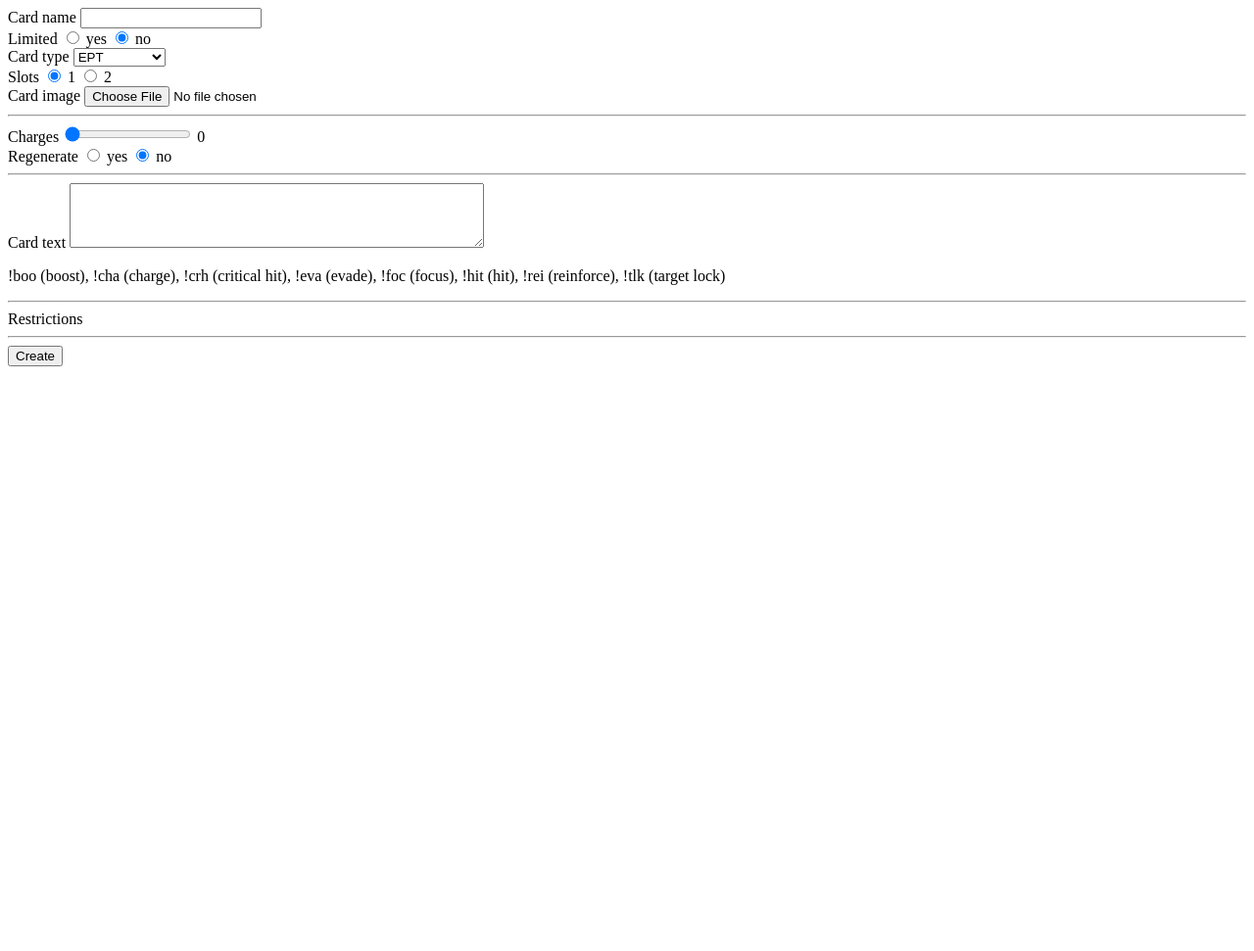
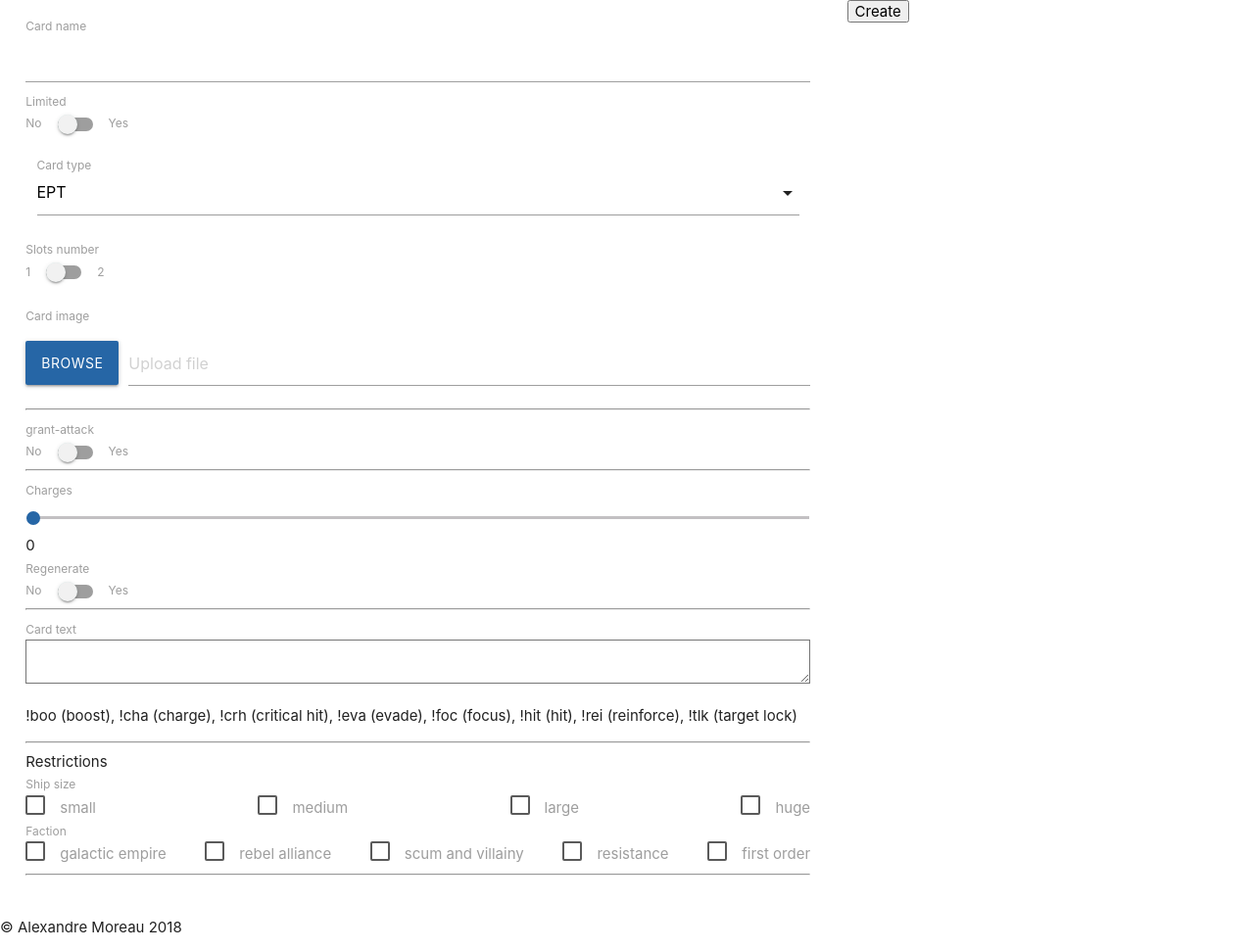
Before and after one commit to Alexandre-Moreau/xwing-card-creator, a PHP site: page / in a window 1280 px wide. Shown: the top 971 px of the page at 98% size. Before the commit the page ends 374 px from the top, so only its background shows below. Run offline with PHP 8.4, Linux system fonts and the light colour scheme.

Commit message:
added manterialize.css + minor changes

```diff
--- a/index.html
+++ b/index.html
@@ -6,17 +6,23 @@
 		<title>Card generator</title>
 		<meta charset="UTF-8">
 		<script src="https://ajax.googleapis.com/ajax/libs/jquery/3.3.1/jquery.min.js"></script>
+		<link rel="stylesheet" href="https://cdnjs.cloudflare.com/ajax/libs/materialize/1.0.0-rc.2/css/materialize.min.css">
+		<script src="https://cdnjs.cloudflare.com/ajax/libs/materialize/1.0.0-rc.2/js/materialize.min.js"></script>
+		<link rel="stylesheet" href="src/style.css">
 	</head>
 	<body>
+		<div class="row">
+			<div class="col s8">
 				<form id="form-main">
 					<label for="card-name">Card name</label>
-			<input type="text" id="card-name">
+					<input type="text" name="card-name">
 					<br/>
 					<label for="limited">Limited</label>
-			<input type="radio" name="limited" value="yes"> yes
-			<input type="radio" name="limited" value="no" checked> no
+					<div class="switch">
+						<label>No<input type="checkbox" name="limited"><span class="lever"></span>Yes</label>
+					</div>
 					<br/>
-			<label for="card-type">Card type</label>
+					<div class="input-field col s12">
 						<select name="card-type">
 							<option value="ept" selected>EPT</option>
 							<option value="force">Force</option>
@@ -33,50 +39,87 @@
 							<option value="title">Title</option>
 							<option value="modification">Modification</option>
 						</select>
+						<label for="card-type">Card type</label>
+					</div>
 					<br/>
-			<label for="slots-numbers">Slots</label>
-			<input type="radio" name="lots-numbers" value="1" checked> 1
-			<input type="radio" name="lots-numbers" value="2"> 2
+					<label for="slots-number">Slots number</label>
+					<div class="switch">
+						<label>1<input type="checkbox" name="slots-number"><span class="lever"></span>2</label>
+					</div>
 					<br/>
+
 					<label for="card-image">Card image</label>
-			<input name="card-image" id="card-image" type="file"/>
+					<div class="file-field input-field">
+						<div class="btn">
+							<span>Browse</span>
+							<input type="file" />
+						</div>
+
+						<div class="file-path-wrapper">
+							<input name="card-image" class="file-path validate" type="text" placeholder="Upload file"/>
+						</div>
+					</div>
+
 					<hr/>
+					<div id="grant-attack">
+						<label for="limited">grant-attack</label>
+						<div class="switch">
+							<label>No<input type="checkbox" name="grant-attack"><span class="lever"></span>Yes</label>
+						</div>
+						<hr/>
+					</div>
 					<div id="secondary-weapon-stats" hidden>
-				<label for="require">Required</label>
-				<input type="radio" name="require" value="nothing" checked> nothing
-				<input type="radio" name="require" value="target-lock"> targe lock
-				<input type="radio" name="require" value="focus"> focus
+						<label for="require">Require</label>
+						<div class="inputContainer">
+							<label><input type="radio" name="require" value="nothing" checked><span>nothing</span></label>
+							<label><input type="radio" name="require" value="target-lock"><span>target lock</span></label>
+							<label><input type="radio" name="require" value="focus"><span>focus</span></label>
+						</div>
+						<label for="arc-type">Firing arc type</label>
+						<div class="inputContainer">
+							<label><input type="radio" name="arc-type" value="classic" checked><span>classic</span></label>
+							<label><input type="radio" name="arc-type" value="rear-classic"><span>rear facing</span></label>
+							<label><input type="radio" name="arc-type" value="bullseye"><span>bullseye</span></label>
+							<label><input type="radio" name="arc-type" value="rear-bullseye"><span>rear bullseye</span></label>
+							<label><input type="radio" name="arc-type" value="single-rotating"><span>single rotating</span></label>
+							<label><input type="radio" name="arc-type" value="double-rotating"><span>double rotating</span></label>
+						</div>
 						<br/>
-				<label for="dice-number">Dices</label>
+						<div class="row">
+							<div class="col s6">
+								<label for="dice-number">Number of dices</label>
 								<input type="range" id="dice-number" name="min-range" min="1" max="9" value="3"/>
 								<span id="dice-number-visualizer"></span>
-				<br/>
+							</div>
+							<div class="col s6">
 								<label for="range-bonus">Range bonus</label>
-				<input type="radio" name="range-bonus" value="yes" checked> yes
-				<input type="radio" name="range-bonus" value="no"> no
-				<br/>
-				<label for="arc-type">Firing arc type</label>
-				<input type="radio" name="arc-type" value="classic" checked> classic
-				<input type="radio" name="arc-type" value="bullseye"> bullseye
-				<input type="radio" name="arc-type" value="single-rotating"> single rotating
-				<input type="radio" name="arc-type" value="double-rotating"> double rotating
-				<br/>
+								<div class="switch">
+									<label>No<input type="checkbox" name="range-bonus"><span class="lever"></span>Yes</label>
+								</div>
+							</div>
+						</div>
+						<div class="row">
+							<div class="col s6">
 								<label for="min-range">Minimum range</label>
-				<input type="range" id="min-range" name="min-range" min="1" max="5" value="1"/>
+								<input type="range" id="min-range" name="min-range" min="0" max="5" value="1"/>
 								<span id="min-range-visualizer"></span>
-				<br/>
+							</div>
+							<div class="col s6">
 								<label for="max-range">Maximum range</label>
-				<input type="range" id="max-range" name="max-range" min="1" max="5" value="3"/>
+								<input type="range" id="max-range" name="max-range" min="0" max="5" value="3"/>
 								<span id="max-range-visualizer"></span>
+							</div>
+						</div>
 						<hr/>
 					</div>
 					<label for="charge-number">Charges</label>
 					<input type="range" id="charge-number" name="charge-number" min="0" max="9" value="0"/>
 					<span id="charge-number-visualizer"></span>
 					<br/>
-			<label for="charge-regenerate">Regenerate</label>
-			<input type="radio" name="charge-regenerate" value="yes"> yes
-			<input type="radio" name="charge-regenerate" value="no" checked> no
+					<label for="regenerate">Regenerate</label>
+						<div class="switch">
+							<label>No<input type="checkbox" name="regenerate"><span class="lever"></span>Yes</label>
+						</div>
 					<hr/>
 					<!--
 						!boo		boost
@@ -93,17 +136,38 @@
 					<p>!boo (boost), !cha (charge), !crh (critical hit), !eva (evade), !foc (focus), !hit (hit), !rei (reinforce), !tlk (target lock)</p>
 					<hr/>
 					Restrictions
+					<br/>
+					<label for="restrictions-ship-size">Ship size</label>
+					<div class="inputContainer">
+						<label><input type="checkbox" name="restrictions-ship-size" value="small" class="filled-in"><span>small</span></label>
+						<label><input type="checkbox" name="restrictions-ship-size" value="medium" class="filled-in"><span>medium</span></label>
+						<label><input type="checkbox" name="restrictions-ship-size" value="large" class="filled-in"><span>large</span></label>
+						<label><input type="checkbox" name="restrictions-ship-size" value="huge" class="filled-in"><span>huge</span></label>
+					</div>
+					<label for="restrictions-faction">Faction</label>
+					<div class="inputContainer">
+						<label><input type="checkbox" name="restrictions-faction" value="empire" class="filled-in"><span>galactic empire</span></label>
+						<label><input type="checkbox" name="restrictions-faction" value="rebels" class="filled-in"><span>rebel alliance</span></label>
+						<label><input type="checkbox" name="restrictions-faction" value="scums" class="filled-in"><span>scum and villainy</span></label>
+						<label><input type="checkbox" name="restrictions-faction" value="resistance" class="filled-in"><span>resistance</span></label>
+						<label><input type="checkbox" name="restrictions-faction" value="first-order" class="filled-in"><span>first order</span></label>
+					</div>
 					<hr/>
+				</form>
+			</div>
+			<div class="col s4">
 				<input type="submit" value="Create">
-		</form>
-
-		<br/>
-
 				<div id="outputImageContainer">
 					<img src="">
 					<br/>
-			<a download="" href="">
+					<a download="" href=""></a>
 				</div>
+			</div>
+		</div>
+		<footer>
+			<p>&copy; Alexandre Moreau 2018</p>
+			<p><a href="https://github.com/Alexandre-Moreau/xwing-card-creator" target="blank"><img src="img/GitHub-Mark-32px"> Code</a></p>
+		</footer>
 
 		<script>
 			var form = $("form#form-main");
@@ -111,20 +175,30 @@
 			var logOutput = false;
 
 			$(document).ready(function(){
+				$('select').formSelect();
 				$('input[type=range]#dice-number').trigger('change');
 				$('input[type=range]#min-range').trigger('change');
 				$('input[type=range]#max-range').trigger('change');
 				$('input[type=range]#charge-number').trigger('change');
 			});
 
-			$('select[name=card-type]').change(function(e){
+			$('input[type=submit]').click(function(e){
+				form.submit();
+			});
+
+			// ----------------------------------- Show or hide secondary weapon div
+
+			$('select[name=card-type], input[name=grant-attack]').change(function(e){
 
 				var cardType = $('select[name=card-type] option:selected').val();
+				var grantAttack = $('form#form-main input[name=grant-attack]:checked').val();
 
 				$('form#form-main input').prop('disabled', false);
 
 				if(cardType == 'torpedoes' || cardType == 'missiles' || cardType == 'cannon' || cardType == 'turret'){
+
 					$('div#secondary-weapon-stats').show();
+					$('div#grant-attack').hide();
 
 					if(cardType == 'torpedoes' || cardType == 'missiles'){
 						$('form#form-main input[name=charge-regenerate][value=yes]').prop('disabled', true);
@@ -135,11 +209,13 @@
 
 					if(cardType == 'turret'){
 						$('form#form-main input[name=arc-type][value=classic]').prop('disabled', true);
+						$('form#form-main input[name=arc-type][value=rear-classic]').prop('disabled', true);
 						$('form#form-main input[name=arc-type][value=bullseye]').prop('disabled', true);
-						if(selectedArc == 'classic' || selectedArc == 'bullseye'){
+						$('form#form-main input[name=arc-type][value=rear-bullseye]').prop('disabled', true);
+						if(selectedArc == 'classic' || selectedArc == 'bullseye' || selectedArc == 'rear-classic' || selectedArc == 'rear-bullseye'){
 							$('form#form-main input[name=arc-type][value=single-rotating]').prop('checked', true);
 						}
-					}else{
+					}else if(cardType == 'torpedoes' || cardType == 'missiles' || cardType == 'cannon'){
 						$('form#form-main input[name=arc-type][value=single-rotating]').prop('disabled', true);
 						$('form#form-main input[name=arc-type][value=double-rotating]').prop('disabled', true);
 						if(selectedArc == 'single-rotating' || selectedArc == 'double-rotating'){
@@ -147,12 +223,21 @@
 						}
 					}
 
+				}else if(grantAttack == 'yes'){
+
+					$('div#secondary-weapon-stats').show();
+					$('form#form-main input[name=arc-type][value=classic]').prop('checked', true);
+
 				}else{
+
 					$('div#secondary-weapon-stats').hide();
+					$('div#grant-attack').show();
+					$('form#form-main input[name=card-text_size][value=large').prop('disabled', false);
 
-					$('form#form-main input[name=card-text_size][value=large').prop('disabled', false);
 				}
 			});
+
+			// ----------------------------------- Create attack text
 
 			$('select[name=card-type], form#form-main input[name=require], form#form-main input[type=range]#charge-number').change(function(e){
 				var cardType = $('select[name=card-type] option:selected').val();
@@ -165,9 +250,9 @@
 					text += 'Attack';
 					if(require != 'nothing'){
 						if(require == 'target-lock'){
-							text += ' (!tl)';
+							text += ' (!tlk)';
 						}else{
-							text += ' (!fo)';
+							text += ' (!foc)';
 						}
 					}
 					text += ': ';
@@ -179,6 +264,8 @@
 					$('textarea[name=card-text]').val(text);
 				}
 			});
+
+			// ----------------------------------- Visualisers
 
 			$('input[type=range]#dice-number').change(function(e){
 				$('span#dice-number-visualizer').html( $('input[type=range]#dice-number').val() );
@@ -204,19 +291,16 @@
 				$('span#charge-number-visualizer').html( $('input[type=range]#charge-number').val() );
 			});
 
+			// ----------------------------------- Form submit
+
 			form.submit(function(e){
 				e.preventDefault();
 
 				var formData = new FormData();
 
-				$('form#form-main input').each(function(){
-					if( $(this).attr('type') == 'text'){
-						//console.log($(this).val());
-						formData.append( $(this).attr('id') , $(this).val() )
-					}
-				});
+				formData.append('card-name', $('form#form-main input[name=card-name]').val());
 
-				formData.append('limited', $('form#form-main input[name=limited]:checked').val());
+				formData.append('limited', $('input[type=checkbox][name=limited]').prop('checked'));
 
 				formData.append('image', $('form#form-main input[type=file]')[0].files[0]);
 
@@ -259,7 +343,7 @@
 						var dataUri = data.dataUri;
 						$("div#outputImageContainer img").attr('src', dataUri);
 						$("div#outputImageContainer a").attr('href', dataUri);
-						$("div#outputImageContainer a").attr('download', $('form#form-main input#card-name').val().replace(/ /g,"_"));
+						$("div#outputImageContainer a").attr('download', $('form#form-main input[name=card-name]').val().replace(/ /g,"_"));
 						$("div#outputImageContainer a").html('Download');
 
 					},
--- /dev/null
+++ b/src/style.css
@@ -0,0 +1,61 @@
+:root{
+	--main-dark-color: #2666a6;
+	--main-light-color: #85a6c7;
+}
+
+#form-main{
+	padding: 15px;
+	margin: 0px;
+}
+
+.switch label input[type=checkbox]:checked+.lever {
+    background-color: var(--main-light-color);
+}
+.switch label input[type=checkbox]:checked+.lever:after {
+    background-color: var(--main-dark-color);
+}
+.dropdown-content li>a, .dropdown-content li>span {
+	color: var(--main-dark-color);
+}
+
+.btn{
+	background-color: var(--main-dark-color);
+}
+
+.btn:hover{
+	background-color: var(--main-light-color);
+}
+
+input.valid[type=text]:not(.browser-default){
+	border-bottom: 2px var(--main-dark-color);
+	box-shadow: 0 2px 0 0 var(--main-dark-color);
+}
+
+input[type=range]::-webkit-slider-thumb {
+	background-color: var(--main-dark-color);
+}
+
+input[type=range]::-moz-range-thumb {
+	background-color: var(--main-dark-color);
+}
+
+input[type=range]::-ms-thumb {
+	background-color: var(--main-dark-color);
+}
+
+input[type="radio"].with-gap:checked+span:after, input[type="radio"]:checked+span:after, [type="radio"].with-gap:checked+span:before, [type="radio"].with-gap:checked+span:after, input[type="checkbox"].filled-in:checked+span:not(.lever):after {
+    border: 2px solid var(--main-dark-color);
+    background-color: var(--main-dark-color);
+}
+
+div.inputContainer{
+	text-align-last:justify;
+}
+
+div.inputContainer label input[type=checkbox]{
+	display:inline-block;
+}
+
+input:-webkit-autofill, textarea:-webkit-autofill, select:-webkit-autofill {
+	background-color: white;
+}
```
Also changed, not shown: cardgen.php (+21 -19 lines), img/GitHub-Mark-32px.png (added), img/GitHub-Mark-64px.png (added), img/charge-regen.png (added), img/secondary-arc-rear-bullseye.png (added), img/secondary-arc-rear-classic.png (added). Lines whose indentation alone changed are shown as unchanged.
